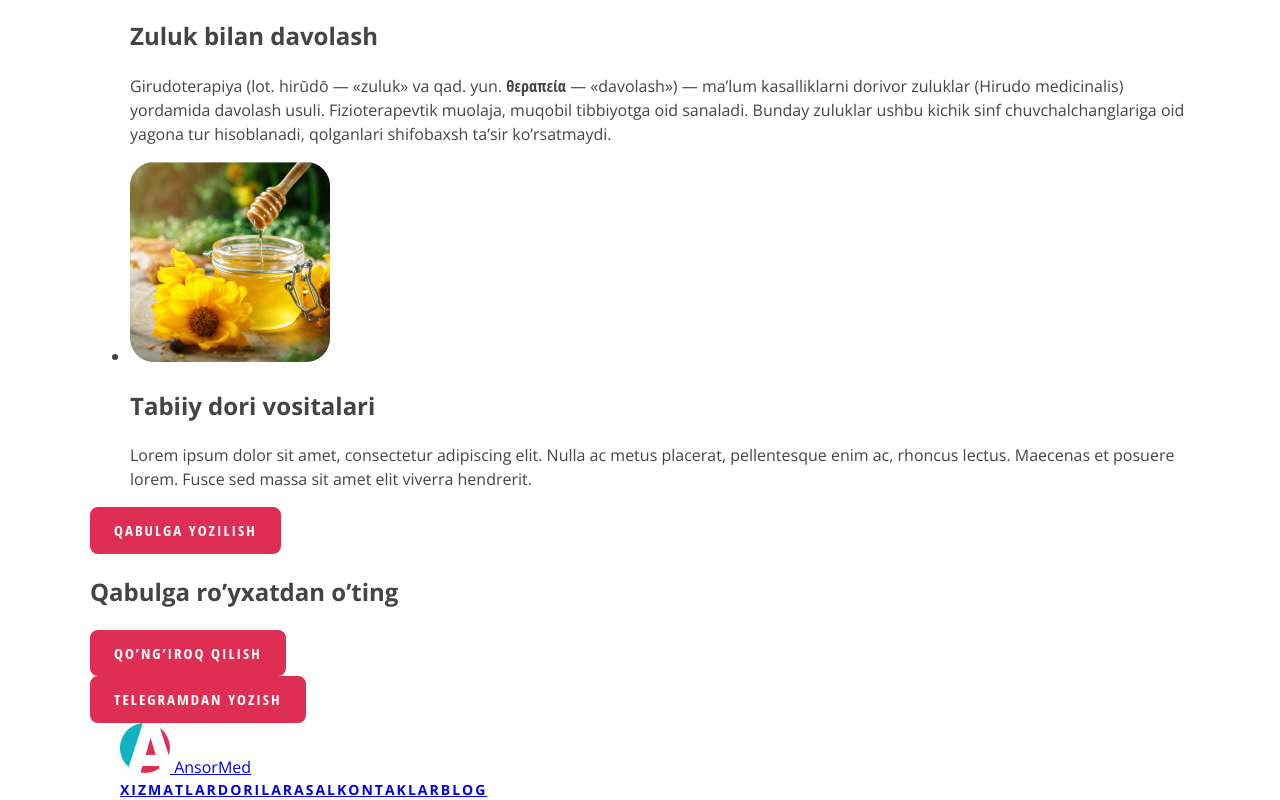
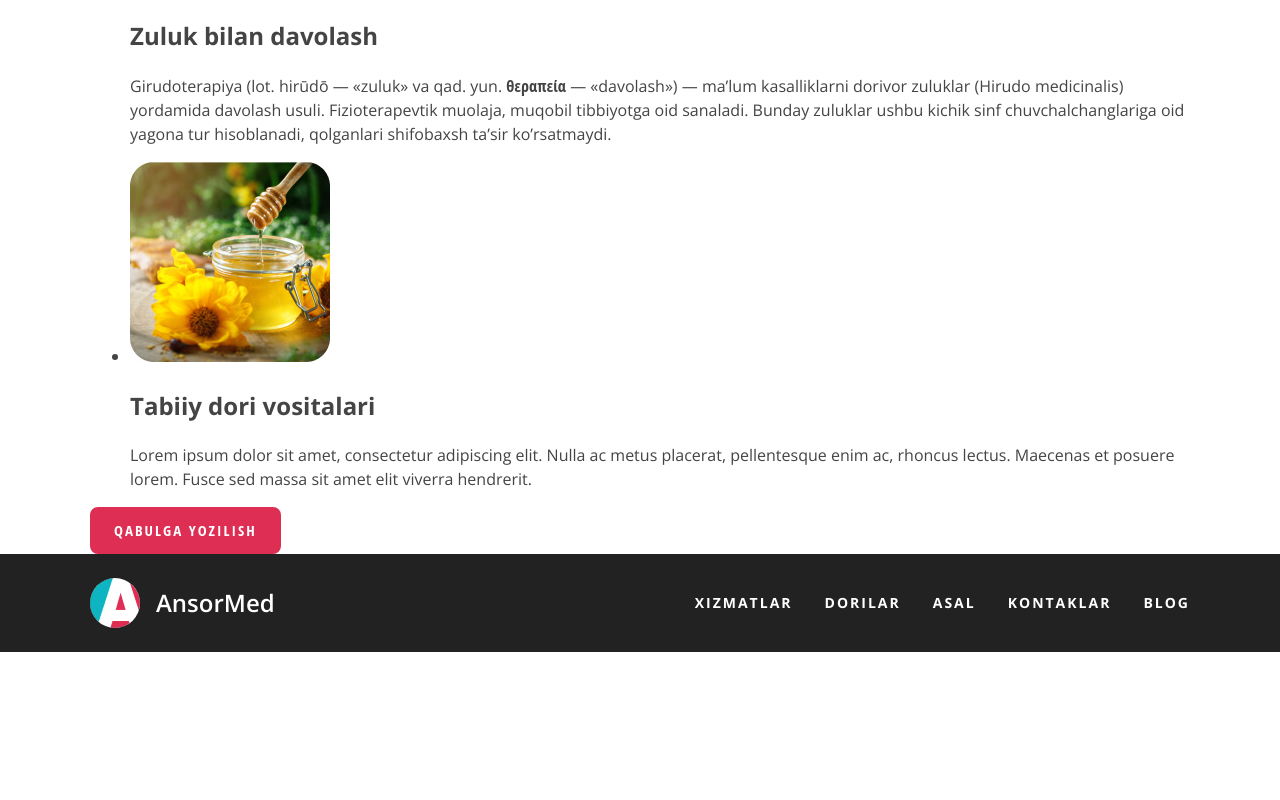
Before and after one commit to kamronghost/Ansormed2, a plain HTML site: page index.html in a window 1280 px wide. Shown: the part 1785-2585 px from the top of the page. After the commit the page ends 2437 px from the top, so only its background shows below. Drawn offline with nearby package versions, Linux system fonts and the light colour scheme.

Commit message:
Add site-footer add border radius to site logo img

```diff
--- a/css/sytles.css
+++ b/css/sytles.css
@@ -53,6 +53,10 @@ body {
   font-weight: 600;
 }
 
+.site-logo-site-footer {
+  color: #fff;
+}
+
 .site-logo:hover {
   color: #de2e54;
 }
@@ -61,8 +65,14 @@ body {
   opacity: 0.6;
 }
 
+.site-logo-site-footer:active {
+  color: #fff;
+  opacity: 0.6;
+}
+
 .site-logo-img {
   margin-right: 16px;
+  border-radius: 50%;
 }
 
 
@@ -100,6 +110,18 @@ body {
   opacity: 0.6;
 }
 
+.sitenav-site-footer .sitenav-link {
+  color: #fff;
+}
+
+.sitenav-site-footer .sitenav-link:hover {
+  color: #de2e54;
+}
+
+.sitenav-site-footer .sitenav-link:active {
+  color: #fff;
+  opacity: 0.6;
+}
 
 /* MAIN LINK */
 .main-link {
@@ -127,3 +149,20 @@ body {
   color: #fff;
   opacity: 0.6;
 }
+
+
+
+
+/* FOOTER */
+.site-footer {
+  padding-top: 24px;
+  padding-bottom: 24px;
+  background-color: #222;
+  color: #fff;
+}
+
+.site-footer-container {
+  display: flex;
+  justify-content: space-between;
+  align-items: center;
+}
--- a/index.html
+++ b/index.html
@@ -131,49 +131,27 @@
 
   </main>
 
+  <!-------------------------------------------------------- Footer -------------------------------------------------------->
+  <footer class="site-footer">
+    <div class="site-footer-container container">
+      <a class="site-logo site-logo-site-footer" href="#">
+        <img class="site-logo-img" src="img/logo-icon.jpg" alt="Ansormed logo" width="50"
+        height="50" srcset="img/logo-icon.jpg 1x, img/logo-icon@2x.jpg 2x">
+        <span class="site-header-logo-text">AnsorMed</span>
+      </a>
 
-  <footer>
-<div class="container">
-
-      <h2>Qabulga ro’yxatdan o’ting</h2>
-
-      <div class="services-button">
-        <a class="main-link" href="#">Qo’ng’iroq qilish</a>
-      </div>
-
-      <div class="services-button">
-        <a class="main-link" href="#">Telegramdan yozish</a>
-      </div>
-
-      <!-- Footer nav -->
-      <div class="site-footer-container container">
-        <a class="site-footer-logo" href="#">
-          <img class="site-footer-logo-img" src="img/logo-icon.jpg" alt="logo" width="50"
-          height="50" srcset="img/logo-icon.jpg 1x, img/logo-icon@2x.jpg 2x">
-          <span>AnsorMed</span>
-        </a>
-        <!-- Site header nav -->
-        <nav class="sitenav">
-          <ul class="sitenav-list">
-            <li class="sitenav-list-item"><a href="#">Xizmatlar</a></li>
-            <li class="sitenav-list-item"><a href="#">Dorilar</a></li>
-            <li class="sitenav-list-item"><a href="#">Asal</a></li>
-            <li class="sitenav-list-item"><a href="#">Kontaklar</a></li>
-            <li class="sitenav-list-item"><a href="#">Blog</a></li>
-          </ul>
-        </nav>
-      </div>
-
-
+      <!-- Site header nav -->
+      <nav class="sitenav sitenav-site-footer">
+        <ul class="sitenav-list">
+          <li class="sitenav-item"><a class="sitenav-link" href="#">Xizmatlar</a></li>
+          <li class="sitenav-item"><a class="sitenav-link" href="#">Dorilar</a></li>
+          <li class="sitenav-item"><a class="sitenav-link" href="#">Asal</a></li>
+          <li class="sitenav-item"><a class="sitenav-link" href="#">Kontaklar</a></li>
+          <li class="sitenav-item"><a class="sitenav-link" href="#">Blog</a></li>
+        </ul>
+      </nav>
     </div>
-
-
-
   </footer>
-
-
-
-  <!-------------------------------------------------------- Footer -------------------------------------------------------->
 
 </body>
 
```
